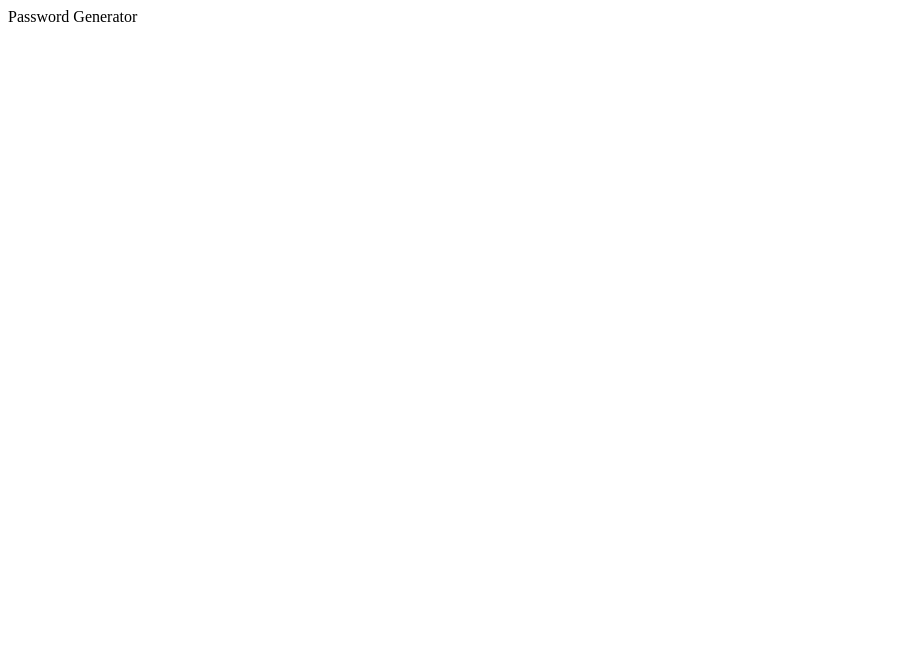
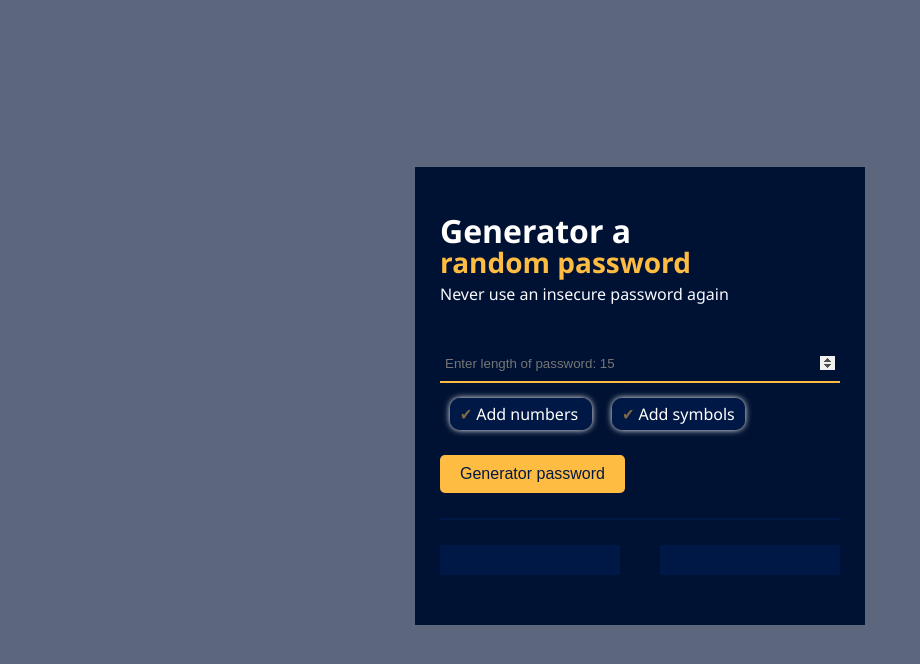
Before and after one commit to SirajAtFiverr/password-generator, a plain HTML site: page index.html in a window 1280 px wide. Shown: the whole page, without its empty margins (0-920 px from the left). Drawn offline with Linux system fonts and the light colour scheme.

Commit message:
save all changes

```diff
--- a/index.html
+++ b/index.html
@@ -1,9 +1,47 @@
 <!DOCTYPE html>
 <html lang="en">
 <head>
+    <link rel="stylesheet" href="style.css">
     <title>Password Generator</title>
 </head>
 <body>
-    Password Generator
+    <div id="password-generator">
+
+        <div class="text-section">
+            <h2 class="heading">
+                <span class="heading-line1">Generator a</span><br>
+                <span class="heading-line2">random password</span>
+            </h2>
+            <h4 class="sub-heading">Never use an insecure password again</h4>
+        </div>
+
+        <div class="setting-section">
+            <input type="number" placeholder="Enter length of password: 15" class="password-length" min="5" max="20" autofocus/>
+            <div>
+                <span class="toggle-option add-numbers">
+                    <span class="tick numbers-tick">✔</span>
+                    Add numbers
+                </span>
+                <span class="toggle-option add-symbols">
+                    <span class="tick symbols-tick">✔</span>
+                    Add symbols
+                </span>
+            </div>
+        </div>
+
+        <button class="password-generate-button">
+            Generator password
+        </button>
+
+        <hr>
+
+        <div class="passwords-section">
+            <div class="password password-1"></div>
+            <div class="password password-2"></div>
+        </div>
+
+    </div>
+
+    <script src="script.js"></script>
 </body>
 </html>
--- a/style.css
+++ b/style.css
@@ -0,0 +1,110 @@
+
+body{
+    display: flex;
+    justify-content: center;
+    align-items: center;
+    height: 97vh;
+    background-color: #5C677D;
+    color: white;
+}
+
+#password-generator{
+    width: 400px;
+    padding: 50px 25px;
+
+    background-color: #001233;
+    font-family: 'Segoe UI', Tahoma, Geneva, Verdana, sans-serif;
+}
+
+.text-section{
+    margin: 0;
+}
+
+.heading{
+    margin: 0;
+    line-height: 28px;
+}
+
+.heading-line1{
+    font-size: 32px;
+}
+
+.heading-line2{
+    font-size: 28px;
+    color: #ffbc42;
+}
+
+.sub-heading{
+    margin-top: 5px;
+    font-weight: normal;
+    color: ghostwhite;
+}
+
+.setting-section{
+    display: flex;
+    flex-direction: column;
+    margin-bottom: 30px;
+}
+
+.password-length{
+    margin: 20px 0;
+    padding: 10px 5px;
+    background-color: #001233;
+    border: none;
+    border-bottom: 2px solid #ffbc42;
+    color: white;
+}
+
+.password-length:focus{
+    outline: none;
+}
+
+.toggle-option{
+    font-size: 16px;
+    padding: 5px 10px;
+    background-color: #001845;
+    margin: 10px 10px;
+    border-radius: 10px;
+    box-shadow: 0 0 6px 0 white;
+}
+
+.tick{
+    color: #ffbc42;
+    opacity: 0.5;
+}
+
+.tick:hover{
+    opacity: 1;
+}
+
+
+.password-generate-button{
+    padding: 10px 20px;
+    border: none;
+    border-radius: 5px;
+    background-color: #ffbc42;
+    color: #001845;
+    font-size: 16px;
+}
+.password-generate-button:hover{
+    background-color: rgba(255, 188, 66, 0.95);
+}
+
+hr{
+    margin: 25px auto;
+    height: 2px;
+    border: none;
+    background-color: #001845;
+}
+
+.passwords-section{
+    display: flex;
+    justify-content: space-between;
+}
+
+.password{
+    width: 180px;
+    height: 30px;
+    background-color: #001845;
+    color: #ffbc42;
+}
```
